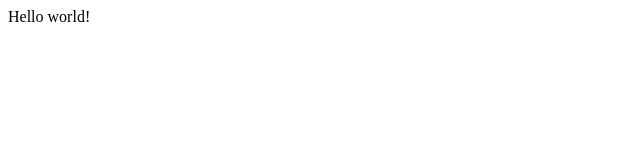
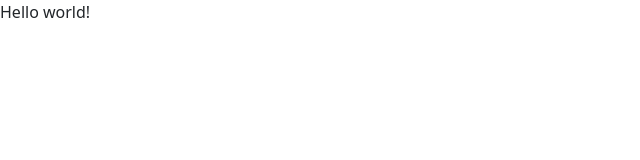
Before and after one commit to ryzhe/JWP_WIT-bootstrap, a plain HTML site: page index.html in a window 1280 px wide. Shown: the full height of the page, 0-640 px from the left. Drawn offline with nearby package versions, Linux system fonts and the light colour scheme.

Commit message:
bootstrap install

```diff
--- a/index.html
+++ b/index.html
@@ -2,6 +2,7 @@
 <html>
     <head>
         <title>Welcome Page</title>
+        <link href="https://cdn.jsdelivr.net/npm/bootstrap@5.0.2/dist/css/bootstrap.min.css" rel="stylesheet" integrity="sha384-EVSTQN3/azprG1Anm3QDgpJLIm9Nao0Yz1ztcQTwFspd3yD65VohhpuuCOmLASjC" crossorigin="anonymous">
     </head>
     <body>
         Hello world!
```
